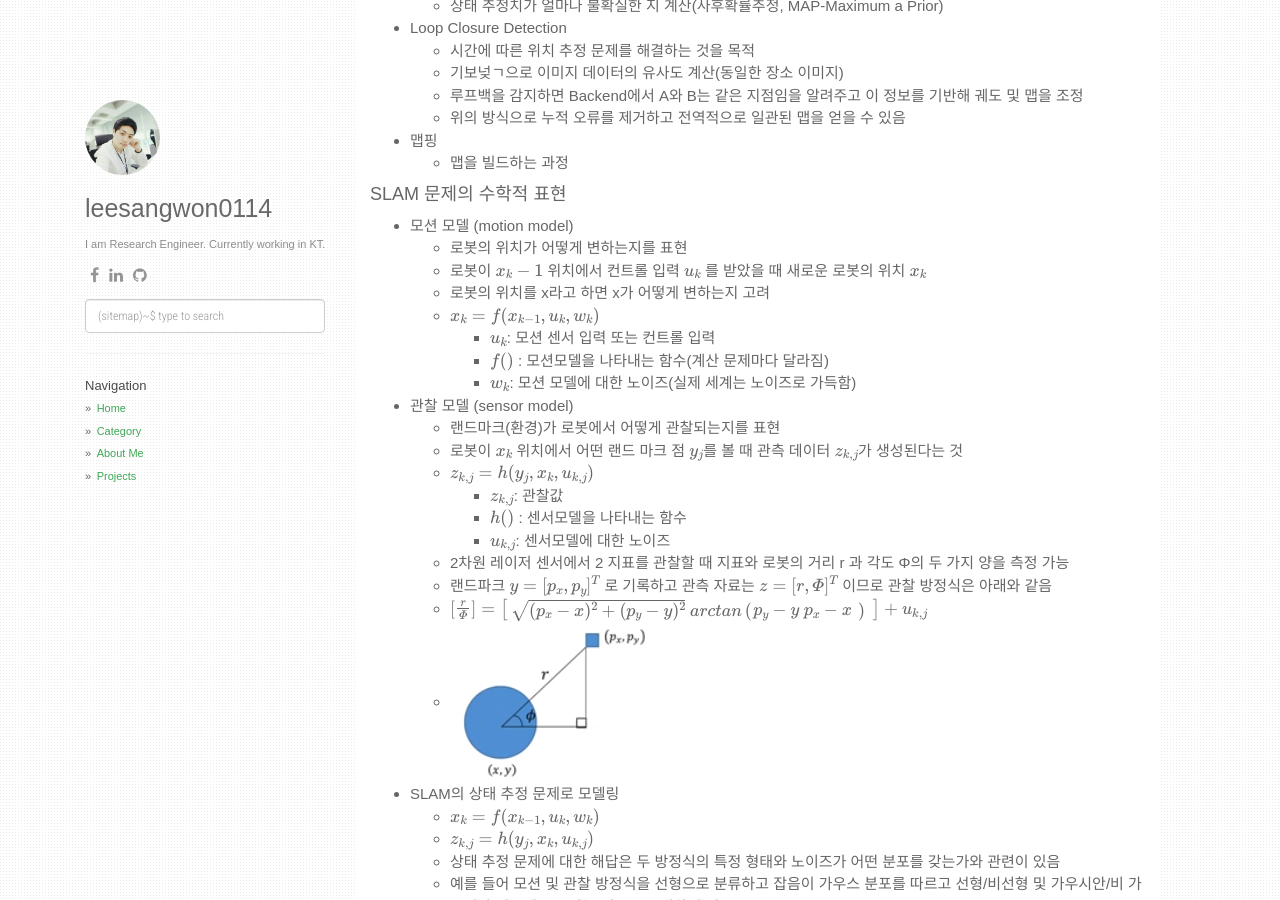
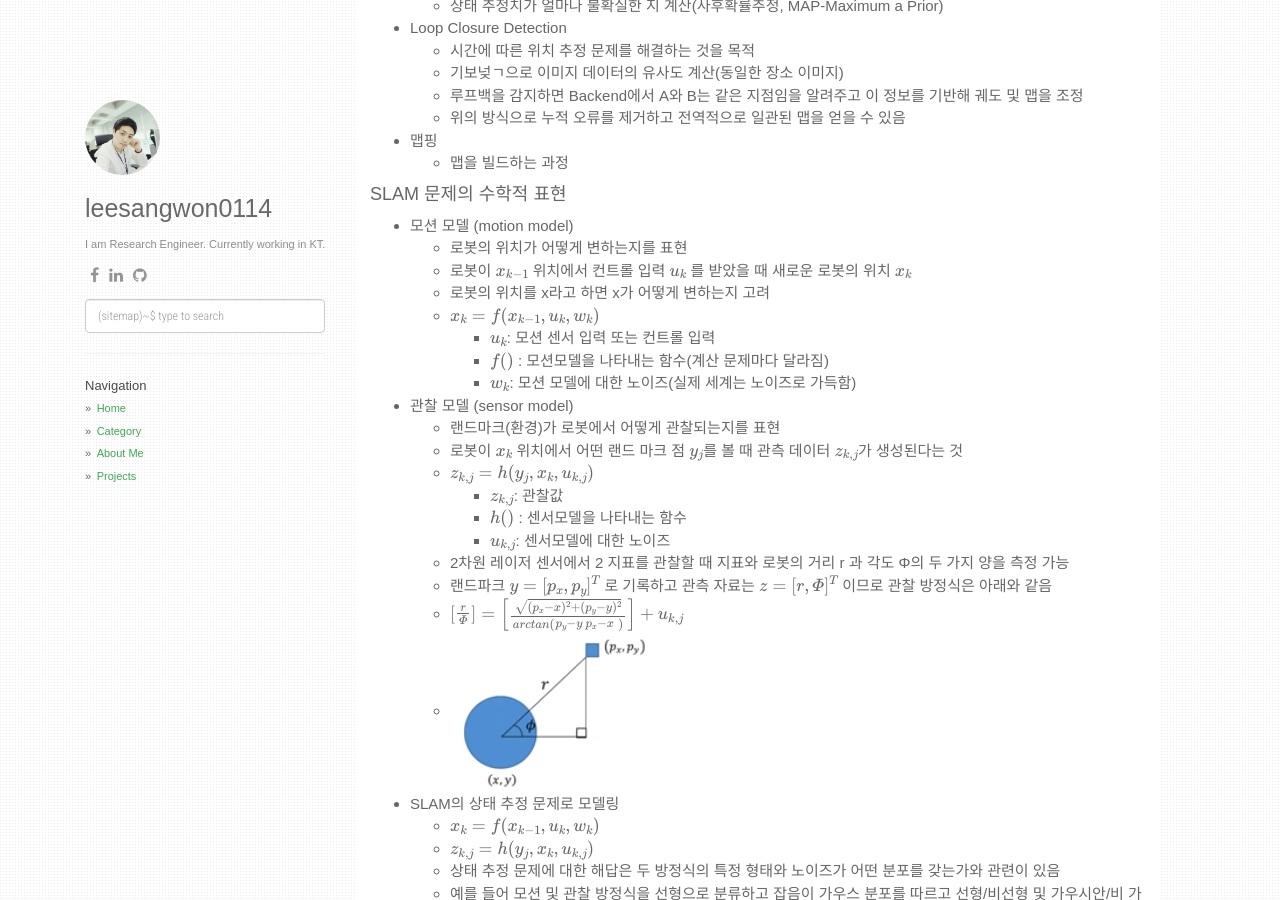
Before and after one commit to leesangwon0114/leesangwon0114.github.io, a Jekyll site: the page built from _posts/2022-01-12-ROS2_TurtleBot3_4.SLAM 기초.markdown, in a window 1280 px wide and 900 px high, scrolled down 2222 px. Built offline with Jekyll 4.4.1, drawn with Linux system fonts in a browser that asks for light colours; nearby versions of some CDN libraries; formulas are drawn with MathJax 3; comment, search, counter and statistics services are not loaded.

Commit message:
Update 2022-01-12-ROS2_TurtleBot3_4.SLAM 기초.markdown

```diff
--- a/_posts/2022-01-12-ROS2_TurtleBot3_4.SLAM 기초.markdown
+++ b/_posts/2022-01-12-ROS2_TurtleBot3_4.SLAM 기초.markdown
@@ -90,7 +90,7 @@ TutleBot3 Waffle Pi 는 360 Laser Distance Sensor(LDS) - Lidar 즉, 360도 2차
 
 * 모션 모델 (motion model)
     - 로봇의 위치가 어떻게 변하는지를 표현
-    - 로봇이 $x_k-1$ 위치에서 컨트롤 입력 $u_k$ 를 받았을 때 새로운 로봇의 위치 $x_k$
+    - 로봇이 $x_{k-1}$ 위치에서 컨트롤 입력 $u_k$ 를 받았을 때 새로운 로봇의 위치 $x_k$
     - 로봇의 위치를 x라고 하면 x가 어떻게 변하는지 고려
     - $ x_k = f(x_{k-1}, u_k, w_k) $
         + $ u_k $: 모션 센서 입력 또는 컨트롤 입력
@@ -106,7 +106,7 @@ TutleBot3 Waffle Pi 는 360 Laser Distance Sensor(LDS) - Lidar 즉, 360도 2차
         + $ u_{k,j} $: 센서모델에 대한 노이즈
     - 2차원 레이저 센서에서 2 지표를 관찰할 때 지표와 로봇의 거리 r 과 각도 Φ의 두 가지 양을 측정 가능
     - 랜드파크 $ y = [p_x, p_y]^T $ 로 기록하고 관측 자료는 $ z = [r, Φ]^T $ 이므로 관찰 방정식은 아래와 같음
-    - $\begin{bmatrix} \frac{r}{Φ} \end{bmatrix} = \begin{bmatrix}\sqrt {(p_x - x)^2 + (p_y - y)^2} \\ arctan \begin{pmatrix} p_y - y\\ p_x -x \\ \end{pmatrix}\\ \end{bmatrix} + u_{k,j}$
+    - $\begin{bmatrix} \frac{r}{Φ} \end{bmatrix} = \begin{bmatrix}  \frac{\sqrt {(p_x - x)^2 + (p_y - y)^2}}{arctan \begin{pmatrix} p_y - y\\ p_x -x \\ \end{pmatrix}} \end{bmatrix} + u_{k,j}$
     - ![Alt text](http://leesangwon0114.github.io/static/img/ROS2/4.1.png)
 
 * SLAM의 상태 추정 문제로 모델링
```
